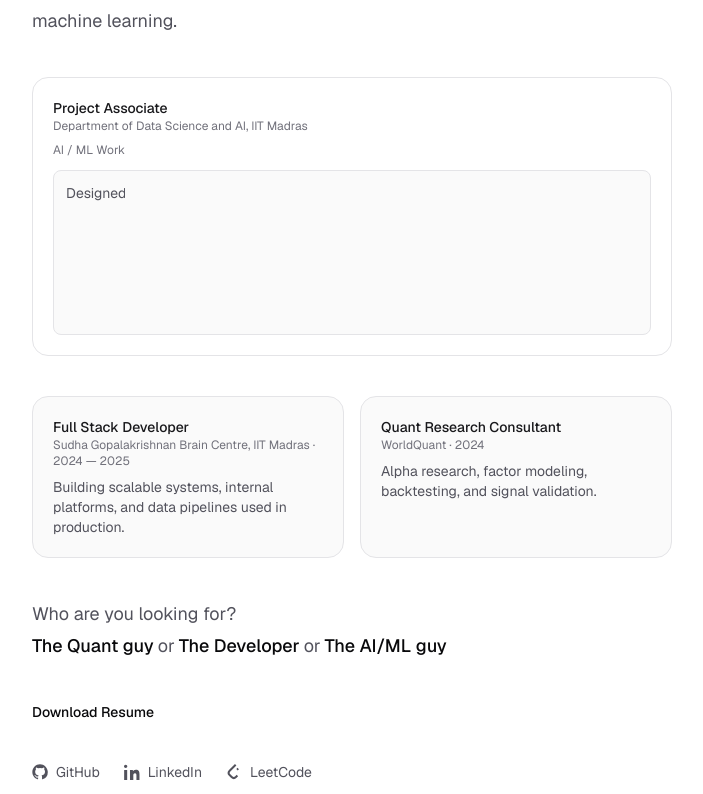
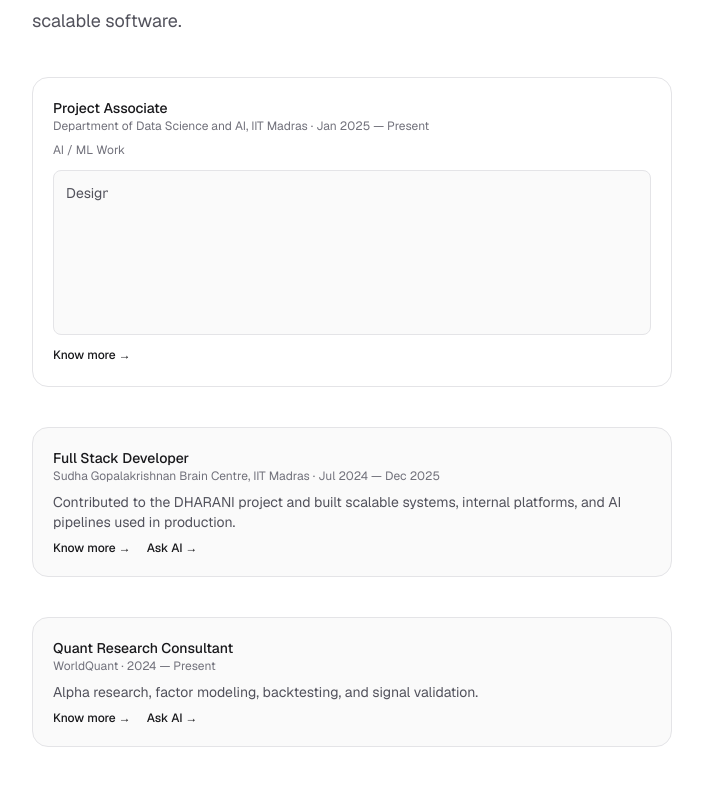
Before and after one commit to ADC-1747/portfolio_all, a Next.js app: page / in a window 1280 px wide. Shown: the part 363-1157 px from the top of the page, without its empty margins (288-991 px from the left). Built offline with nearby package versions, Linux system fonts and the light colour scheme.

Commit message:
feat: real links added
Added real links for projects and personal and updated the home page
comtent.

```diff
--- a/app/developer/page.tsx
+++ b/app/developer/page.tsx
@@ -6,16 +6,16 @@ export default function Portfolio() {
   const projects = [
     {
       id: 1,
-      title: "E-Commerce Platform",
+      title: "DHARANI Project",
       description: "Full-stack shopping platform with cart and payment integration",
-      url: "http://localhost:3000/",
-      tags: ["React", "Node.js", "MongoDB"]
+      url: "https://brainportal.humanbrain.in/code/2dviewer/annotation/public?data=3&region=-1&section=1291",
+      tags: ["Angular", "Django", "MySQL"]
     },
     {
       id: 2,
-      title: "Book Management App",
+      title: "Portfolio",
       description: "Collaborative task tracker with real-time updates",
-      url: "http://localhost:3002",
+      url: "https://white-flower-06778ef00.1.azurestaticapps.net/",
       tags: ["Next.js", "TypeScript", "Tailwind"]
     },
     {
--- a/app/page.tsx
+++ b/app/page.tsx
@@ -21,12 +21,11 @@ export default function Home() {
 
           {/* Summary */}
           <p className="max-w-md text-lg leading-8 text-zinc-600 dark:text-zinc-400">
-            I design and build data-driven systems spanning quantitative
-            finance, scalable software, and applied machine learning.
+            I design and build data-driven systems spanning applied machine learning, quantitative
+            finance, scalable software.
           </p>
 
           {/* Experience Cards */}
-
 
           {/* AI / ML Experience + Streaming */}
           <div className="w-full">
@@ -37,7 +36,7 @@ export default function Home() {
                   Project Associate
                 </h3>
                 <p className="text-xs text-zinc-500">
-                  Department of Data Science and AI, IIT Madras
+                  Department of Data Science and AI, IIT Madras · Jan 2025 — Present
                 </p>
               </div>
 
@@ -47,58 +46,90 @@ export default function Home() {
               </div>
 
               {/* Streaming text */}
-              {/* Horizontal scrollable container with vertical lines */}
               <div className="w-full overflow-x-auto border border-zinc-200 dark:border-zinc-800 rounded-lg p-3 bg-zinc-50 dark:bg-zinc-900">
                 <div className="inline-block min-w-max">
                   <div className="space-y-2 text-sm text-zinc-600 dark:text-zinc-400">
                     <p className="typing-loop delay-1 cursor">
                       Designed pipeline for alpha generation using LLMs.
                     </p>
-
                     <p className="typing-loop delay-2 cursor">
                       Fine-tuning LLMs using LoRA and parameter-efficient methods.
                     </p>
-
                     <p className="typing-loop delay-3 cursor">
                       Trained NNs for sales forecasting, reduced MAPE from 16% to 2%.
                     </p>
-
                     <p className="typing-loop delay-4 cursor">
                       Trained LSTM for L1 and L2 level Order Book prediction.
                     </p>
-
                     <p className="typing-loop delay-5 cursor">
                       Designed fully automated data scraping pipeline for data collection.
                     </p>
                   </div>
                 </div>
               </div>
+
+              {/* Know more link */}
+              <Link
+                href="/aiml"
+                className="mt-3 inline-block text-xs font-medium text-zinc-900 hover:underline dark:text-zinc-100"
+              >
+                Know more →
+              </Link>
             </div>
           </div>
 
-          <div className="grid w-full gap-4 sm:grid-cols-2">
+          {/* Full Stack Developer */}
           <div className="rounded-2xl border border-zinc-200 bg-zinc-50 p-5 dark:border-zinc-800 dark:bg-zinc-900">
             <h3 className="text-sm font-medium text-zinc-900 dark:text-zinc-100">
               Full Stack Developer
             </h3>
             <p className="text-xs text-zinc-500">
-                Sudha Gopalakrishnan Brain Centre, IIT Madras · 2024 — 2025
+              Sudha Gopalakrishnan Brain Centre, IIT Madras · Jul 2024 — Dec 2025
             </p>
             <p className="mt-2 text-sm text-zinc-600 dark:text-zinc-400">
-                Building scalable systems, internal platforms, and data
-                pipelines used in production.
+              Contributed to the DHARANI project and built scalable systems, internal platforms, and AI pipelines used in production.
             </p>
+            {/* Links */}
+              <div className="mt-2 flex gap-4">
+                <Link
+                  href="/developer"
+                  className="text-xs font-medium text-zinc-900 hover:underline dark:text-zinc-100"
+                >
+                  Know more →
+                </Link>
+                <Link
+                  href="/aiml"
+                  className="text-xs font-medium text-zinc-900 hover:underline dark:text-zinc-100"
+                >
+                  Ask AI →
+                </Link>
+              </div>
           </div>
 
+          {/* Quant Research Consultant */}
           <div className="rounded-2xl border border-zinc-200 bg-zinc-50 p-5 dark:border-zinc-800 dark:bg-zinc-900">
             <h3 className="text-sm font-medium text-zinc-900 dark:text-zinc-100">
               Quant Research Consultant
             </h3>
-              <p className="text-xs text-zinc-500">WorldQuant · 2024</p>
+            <p className="text-xs text-zinc-500">WorldQuant · 2024 — Present</p>
             <p className="mt-2 text-sm text-zinc-600 dark:text-zinc-400">
-                Alpha research, factor modeling, backtesting, and signal
-                validation.
+              Alpha research, factor modeling, backtesting, and signal validation.
             </p>
+
+            {/* Links */}
+            <div className="mt-2 flex gap-4">
+              <Link
+                href="/quant"
+                className="text-xs font-medium text-zinc-900 hover:underline dark:text-zinc-100"
+              >
+                Know more →
+              </Link>
+              <Link
+                href="/aiml"
+                className="text-xs font-medium text-zinc-900 hover:underline dark:text-zinc-100"
+              >
+                Ask AI →
+              </Link>
             </div>
           </div>
 
@@ -147,7 +178,7 @@ export default function Home() {
         <div className="flex flex-wrap items-center gap-6 text-sm text-zinc-600 dark:text-zinc-400">
           {/* GitHub */}
           <a
-            href="https://github.com/username"
+            href="https://github.com/ADC-1747"
             target="_blank"
             rel="noreferrer"
             className="flex items-center gap-2 hover:underline"
@@ -164,7 +195,7 @@ export default function Home() {
 
           {/* LinkedIn */}
           <a
-            href="https://linkedin.com/in/username"
+            href="https://linkedin.com/in/ayush-c-86a3492a4/"
             target="_blank"
             rel="noreferrer"
             className="flex items-center gap-2 hover:underline"
@@ -181,7 +212,7 @@ export default function Home() {
 
           {/* LeetCode */}
           <a
-            href="https://leetcode.com/username"
+            href="https://leetcode.com/u/adc_17/"
             target="_blank"
             rel="noreferrer"
             className="flex items-center gap-2 hover:underline"
@@ -199,7 +230,7 @@ export default function Home() {
 
           {/* Static Activity Summary */}
           <p className="text-sm text-zinc-500 dark:text-zinc-500">
-            • 500+ LeetCode problems solved · Active open-source contributor
+            • Active LeetCode problems solver · Active open-source contributor
           </p>
         </section>
       </main>
```
Lines whose indentation alone changed are shown as unchanged.
